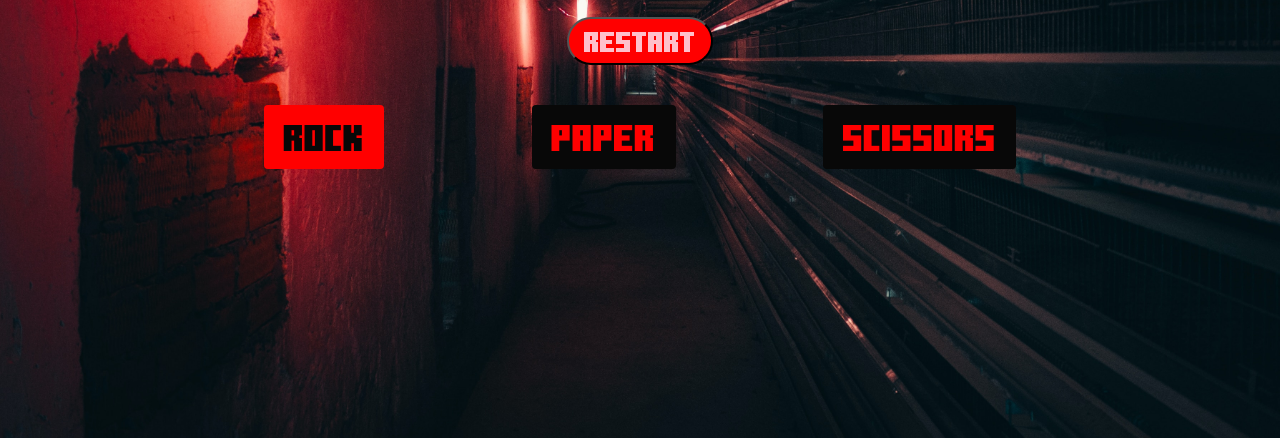
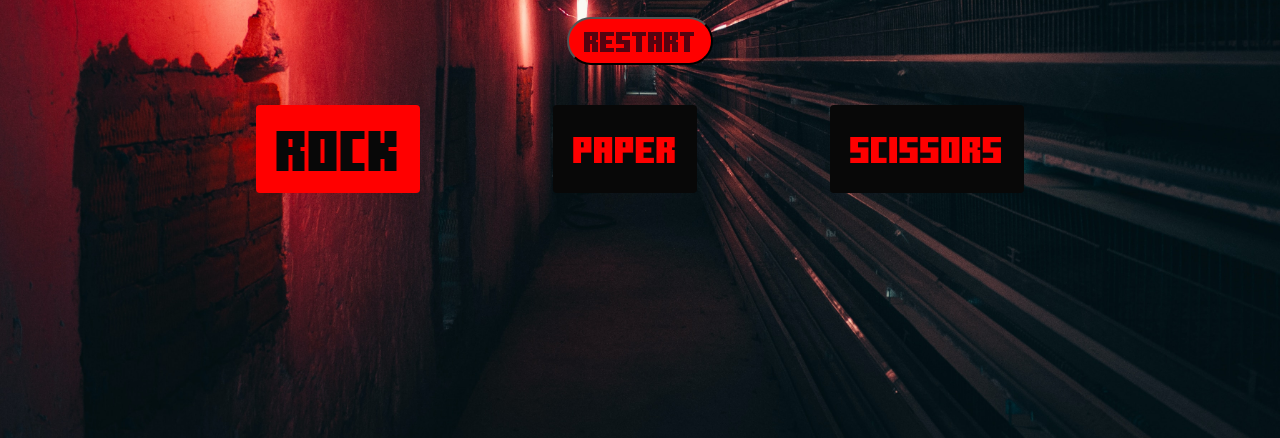
Before and after one commit to Nik42KIS/Rock-Paper-Scissors, a plain HTML site: page index.html in a window 1280 px wide. In both pictures the pointer is over the button "Rock". Shown: the part 362-800 px from the top of the page. Drawn offline with Linux system fonts and the light colour scheme; a web font is replaced by a local one.

Commit message:
style button reset and other

```diff
--- a/style.css
+++ b/style.css
@@ -1,4 +1,4 @@
-@import url('https://fonts.googleapis.com/css2?family=League+Spartan:wght@400;700&family=Montserrat:wght@300;600&family=Playfair+Display:ital,wght@1,500;1,800;1,900&family=Poppins:wght@500;700&family=Quicksand:wght@300;700&family=Roboto:wght@300&display=swap');
+
 
 @font-face {
   font-family: "Minecraft font";
@@ -50,6 +50,7 @@ body {
 .chooze {
   display: flex;
   justify-content: space-around;
+  position: relative;
 }
 
 .rock, .paper, .scissors {
@@ -65,16 +66,35 @@ body {
   transition: background-color 0.9s;
 }
 
+
+
 .rock:hover, .paper:hover, .scissors:hover {
   background-color: #ff0000;
   color: #080808;
+  font-size: 40px;
+}
+
+.rock:active, .paper:active, .scissors:active {
+background-color: #470505;
+border-bottom: 2px solid #470505;
 }
 
 .restart{
   font-family: Minecraft font, sans-serif;
   background-color: red;
-  color: pink;
+  color: rgb(85, 3, 16);
   font-size: 20px;
   padding: 5px 15px;
   border-radius: 40px;
+  transition: 1.1s ease-in-out;
 }
+
+.restart:hover{
+  border: 3px solid white;
+  border-radius: -67;
+  text-transform:inherit;
+  background-color: rgb(85, 3, 16);
+  color:#080808;
+  border-radius: 2px;
+  left: -50px;
+}
```
